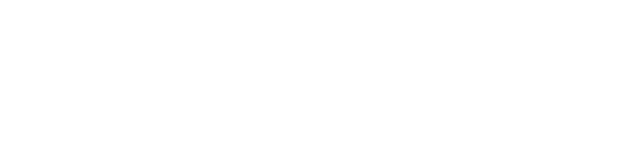
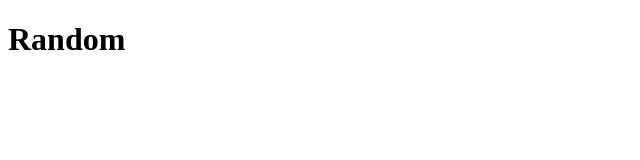
Before and after one commit to AlexTaylorCoder/Flatiron_Personal_Website, a plain HTML site: page index.html in a window 1280 px wide. Shown: the whole page, without its empty margins (0-640 px from the left). Drawn offline with Linux system fonts and the light colour scheme.

Commit message:
ran text

```diff
--- a/index.html
+++ b/index.html
@@ -7,6 +7,6 @@
     <title>Personal Website</title>
 </head>
 <body>
-
+    <h1>Random</h1>
 </body>
 </html>
```
